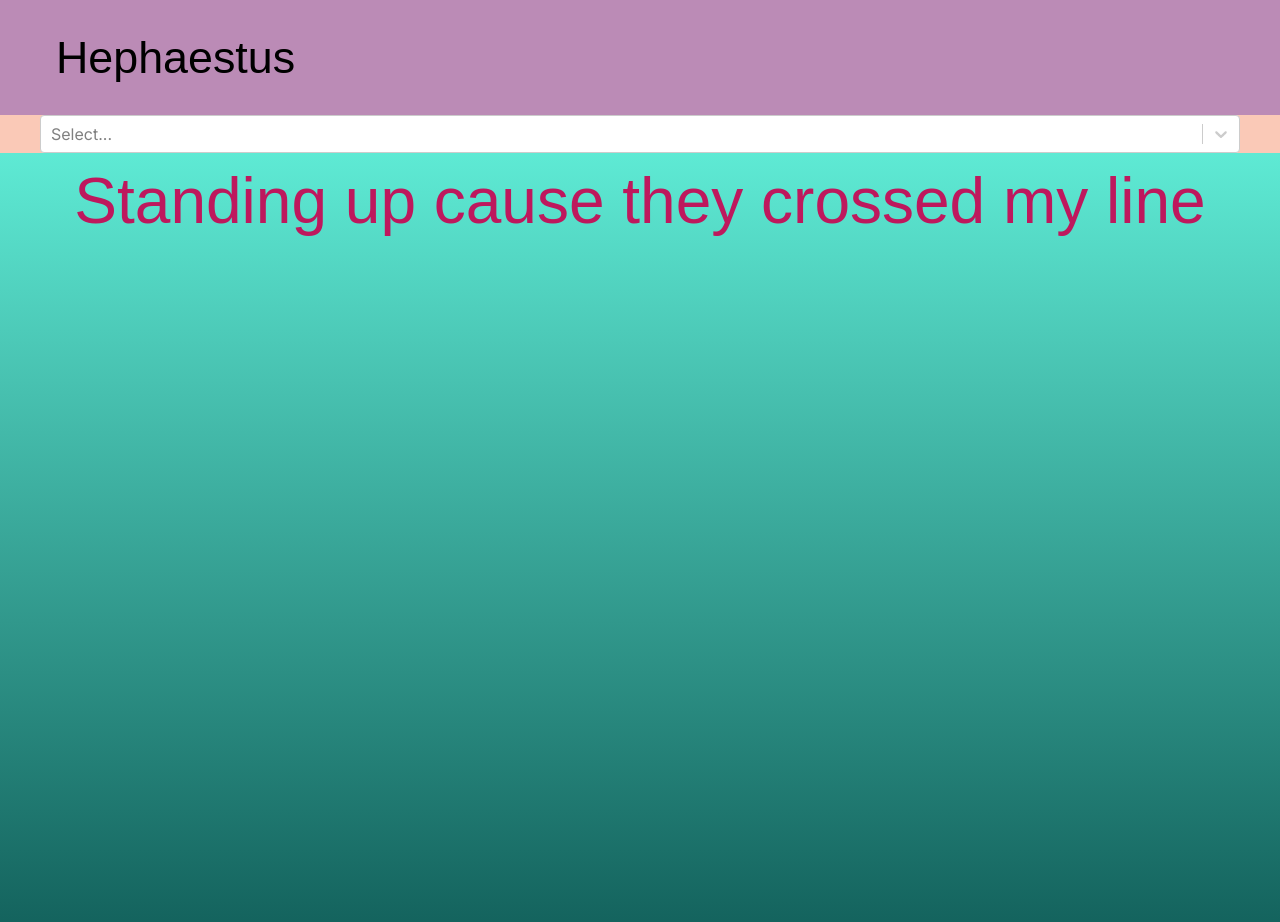
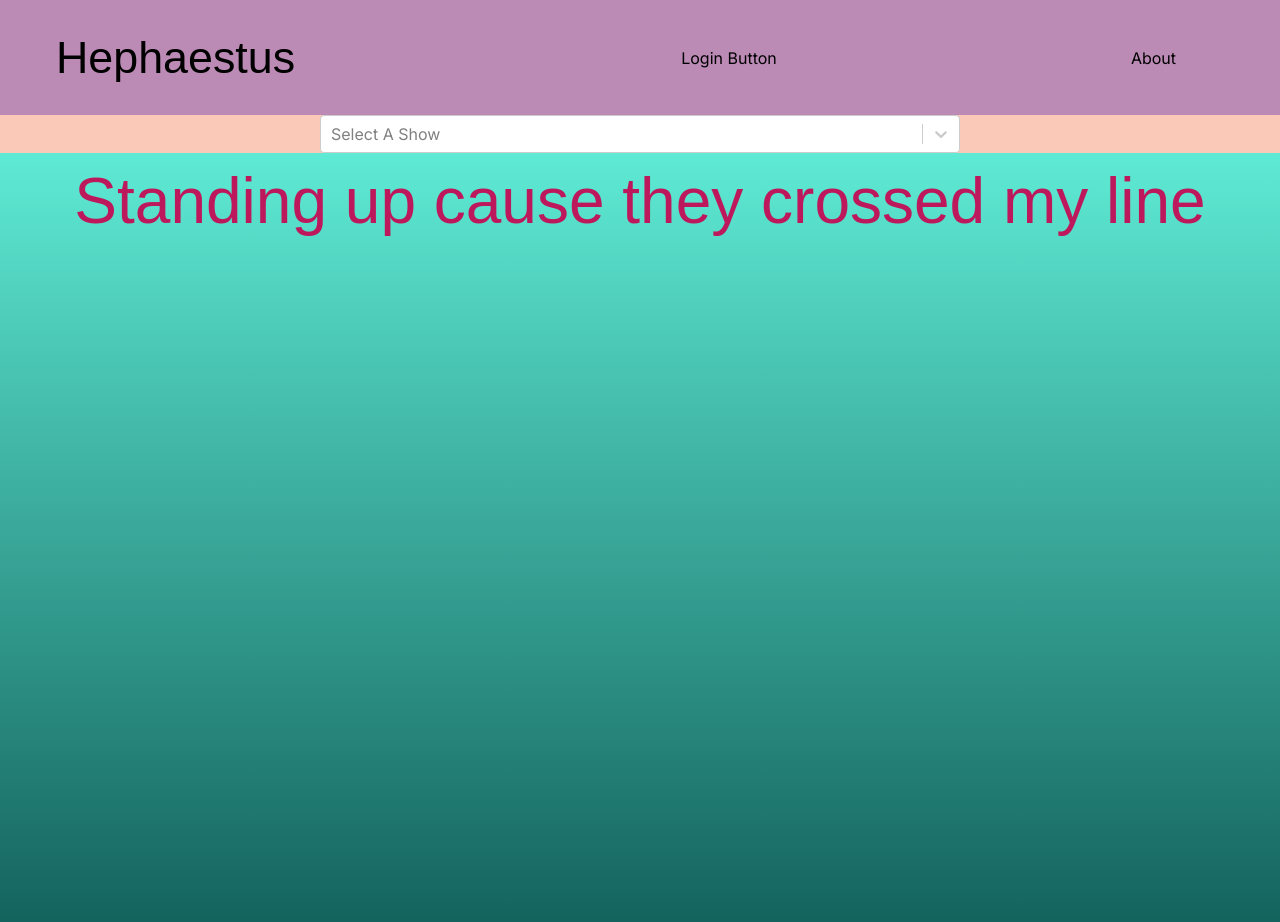
Before and after one commit to baden119/hephaestus, a Next.js app: page / in a window 1280 px wide. Shown: the top 922 px of the page. Built offline with nearby package versions, Linux system fonts and the light colour scheme; a web font is replaced by a local one.

Commit message:
Adjusting header and select spacing

```diff
--- a/src/app/page.tsx
+++ b/src/app/page.tsx
@@ -1,3 +1,4 @@
+'use client';
 import { Sirin_Stencil } from 'next/font/google';
 import Header from '@/components/Header';
 import ShowSelect from '@/components/ShowSelect';
--- a/src/components/Header.tsx
+++ b/src/components/Header.tsx
@@ -1,4 +1,5 @@
 import { Pirata_One } from 'next/font/google';
+import { useState } from 'react';
 
 const pirata = Pirata_One({
   weight: '400',
@@ -6,11 +7,23 @@ const pirata = Pirata_One({
 });
 
 const Header = () => {
+  const [loggedIn, setLoggedIn] = useState(false);
+
+  const renderButton = () => {
+    if (!loggedIn) {
+      return <div>Login Button</div>;
+    } else {
+      return <div>User Name Logged In</div>;
+    }
+  };
+
   return (
-    <div className='mx-auto p-6 bg-navBarPurple'>
+    <div className='mx-auto p-6 bg-navBarPurple flex justify-between items-center'>
       <h2 className={`${pirata.className} text-black text-[3.5vw] mx-8`}>
         Hephaestus
       </h2>
+      {renderButton()}
+      <div className='mr-20'>About</div>
     </div>
   );
 };
--- a/src/components/ShowSelect.tsx
+++ b/src/components/ShowSelect.tsx
@@ -1,11 +1,5 @@
-'use client';
 import Select from 'react-select';
 import { HardCodedShowList } from '../data/ShowList';
-const options = [
-  { value: 'chocolate', label: 'Chocolate' },
-  { value: 'strawberry', label: 'Strawberry' },
-  { value: 'vanilla', label: 'Vanilla' },
-];
 
 const showOptions = HardCodedShowList.map((show) => {
   return {
@@ -15,13 +9,18 @@ const showOptions = HardCodedShowList.map((show) => {
   };
 });
 
-console.log(showOptions);
 const ShowSelect = () => {
   return (
-    <div className='bg-babyPink'>
-      <div className='mx-10'>
-        <Select options={showOptions} />
+    <div className='bg-babyPink flex justify-between'>
+      <div className='hidden w-1/4 md:block'></div>
+      <div className='grow'>
+        <Select
+          placeholder={'Select A Show'}
+          isSearchable={false}
+          options={showOptions}
+        />
       </div>
+      <div className='hidden w-1/4 md:block'></div>
     </div>
   );
 };
```
